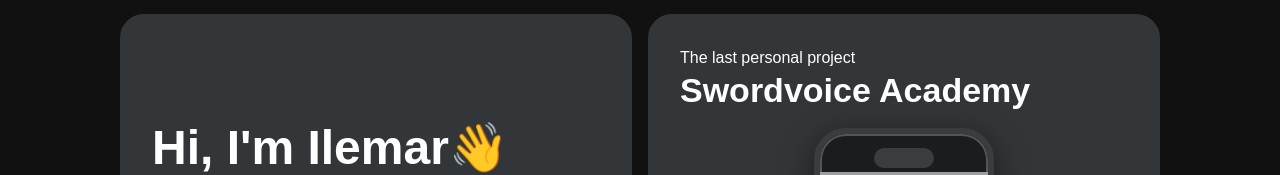
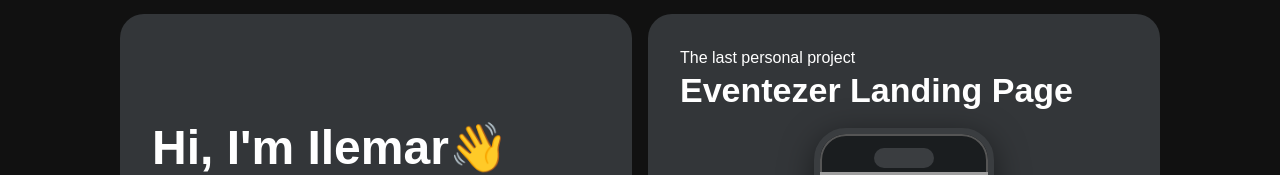
Before and after one commit to ilemarandrade/personal-portfolio, a Next.js app: page / in a window 1280 px wide. Shown: the part 264-439 px from the top of the page. Built offline with nearby package versions, Linux system fonts and the light colour scheme; grey boxes are pictures that could not be loaded.

Commit message:
feat: :sparkles: Add Eventezer landing page project (production)
SaaS event management landing page built with Chellys Castillo.
Next.js 16 (App Router), React 19, Tailwind CSS, Framer Motion,
Radix UI / shadcn-ui and Zod.

Co-Authored-By: Claude Sonnet 4.6 <noreply@anthropic.com>

```diff
--- a/src/constants/myProjects.ts
+++ b/src/constants/myProjects.ts
@@ -30,6 +30,48 @@ export interface IProject {
   codesandboxLink?: string;
 }
 const myProjects: IProject[] = [
+  {
+    name: "Eventezer Landing Page",
+    slug: "eventezer-landing",
+    link: "/works/eventezer-landing",
+    environment: "NEXT JS WEB",
+    category: ProjectCategory.production,
+    description: ["projects.eventezer.first_paragraph"],
+    previews: {
+      mobile: "/images/projects/eventezer-landing-page/mobile.png",
+      tablet: "/images/projects/eventezer-landing-page/desktop.png",
+    },
+    link_external: "https://eventezer.com",
+    isMarkdown: true,
+    dependencies: [
+      {
+        environment: "Frontend",
+        tools: [
+          "next",
+          "react",
+          "react-dom",
+          "framer-motion",
+          "react-hook-form",
+          "@hookform/resolvers",
+          "zod",
+          "@radix-ui/react-accordion",
+          "@radix-ui/react-label",
+          "@radix-ui/react-slot",
+          "class-variance-authority",
+          "clsx",
+          "gray-matter",
+          "lucide-react",
+          "next-themes",
+          "react-markdown",
+          "remark-gfm",
+          "sonner",
+          "tailwind-merge",
+          "tailwindcss",
+          "typescript",
+        ],
+      },
+    ],
+  },
   {
     name: "Swordvoice Academy",
     slug: "swordvoice-academy",
--- a/src/constants/traductions/en.ts
+++ b/src/constants/traductions/en.ts
@@ -50,9 +50,24 @@ const en = {
       first_paragraph:
         'This project is part of the projects to obtain my certificate in "Front End Development Libraries".',
     },
+    eventezer: {
+      first_paragraph: `**Co-creators: Ilemar Andrade & Chellys Castillo**
+
+Together with my colleague Chellys Castillo, we designed and built the product's landing page from scratch — a modern web experience focused on converting visitors into registered organizers, covering use cases from individuals (weddings, concerts, workshops) to companies and event agencies.
+
+Eventezer is a SaaS platform for event management that unifies publishing, ticketing, payments, check-ins, and analytics in one place. Its business model charges a monthly subscription plus a commission that applies only when an order is approved, removing financial risk for the organizer.
+
+
+**What we built:**
+- Full landing page with hero, value proposition, use cases, pricing, ROI calculator, FAQ, and contact sections
+- Blog with educational content rendered from Markdown
+- Light/dark theme support and scroll-driven animations using Framer Motion
+- Contact form with validation via React Hook Form + Zod
+- Technical SEO: dynamic sitemap, robots.txt, and optimized metadata`,
+    },
     swordvoice: {
       first_paragraph:
-        "Landing page built alongside my colleague Chellys Castillo for the online academy Swordvoice. Developed with Next.js 14, Tailwind CSS, Framer Motion and React Hook Form, including a contact form powered by Nodemailer and a carousel built with React Slick.",
+        "Landing page built alongside my colleague Chellys Castillo for the online academy Swordvoice.",
     },
     puntospoint: {
       first_paragraph:
--- a/src/constants/traductions/es.ts
+++ b/src/constants/traductions/es.ts
@@ -50,9 +50,24 @@ const es = {
       first_paragraph:
         'Este proyecto es parte de los proyectos para obtener mi certificado en "Front End Development Libraries".',
     },
+    eventezer: {
+      first_paragraph: `**Co-creadores: Ilemar Andrade & Chellys Castillo**
+
+Junto a mi colega Chellys Castillo, diseñamos y desarrollamos la landing page del producto desde cero: una experiencia web moderna orientada a convertir visitantes en organizadores registrados, cubriendo casos de uso desde personas naturales (bodas, conciertos, talleres) hasta empresas y productoras de eventos.
+
+Eventezer es una plataforma SaaS de gestión de eventos que unifica publicación, ticketing, pagos, check-ins y analítica en un solo lugar. Su modelo de negocio cobra suscripción mensual más una comisión que aplica únicamente cuando una orden queda aprobada, eliminando el riesgo financiero para el organizador.
+
+
+**Lo que construimos:**
+- Landing page completa con secciones de hero, propuesta de valor, casos de uso, precios, calculadora de ROI, FAQ y contacto
+- Blog con contenido educativo renderizado desde Markdown
+- Soporte para tema claro/oscuro y animaciones con scroll usando Framer Motion
+- Formulario de contacto con validación via React Hook Form + Zod
+- SEO técnico: sitemap dinámico, robots.txt y metadatos optimizados`,
+    },
     swordvoice: {
       first_paragraph:
-        "Landing page que construí junto a mi colega Chellys Castillo para la academia en línea Swordvoice. Desarrollada con Next.js 14, Tailwind CSS, Framer Motion y React Hook Form, incluyendo un formulario de contacto con Nodemailer y un carrusel con React Slick.",
+        "Landing page que construí junto a mi colega Chellys Castillo para la academia en línea Swordvoice",
     },
     puntospoint: {
       first_paragraph:
```
